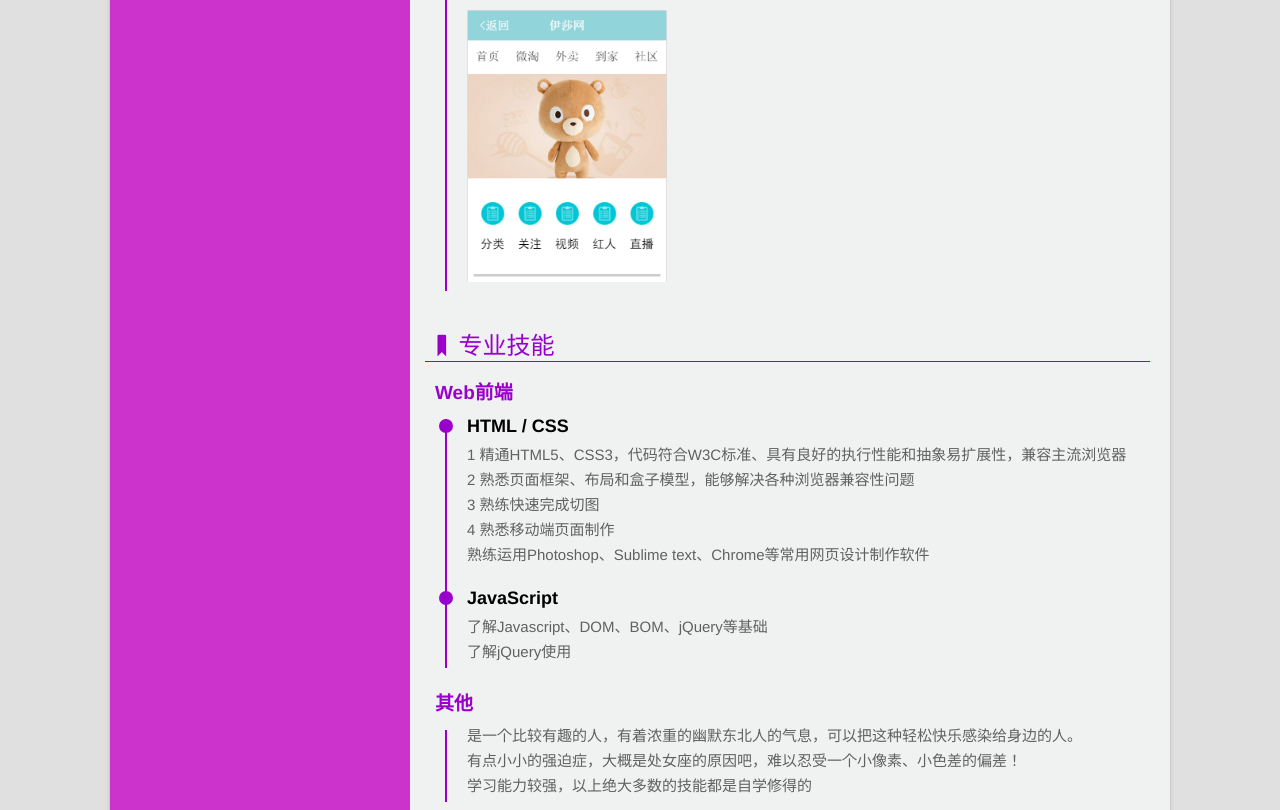
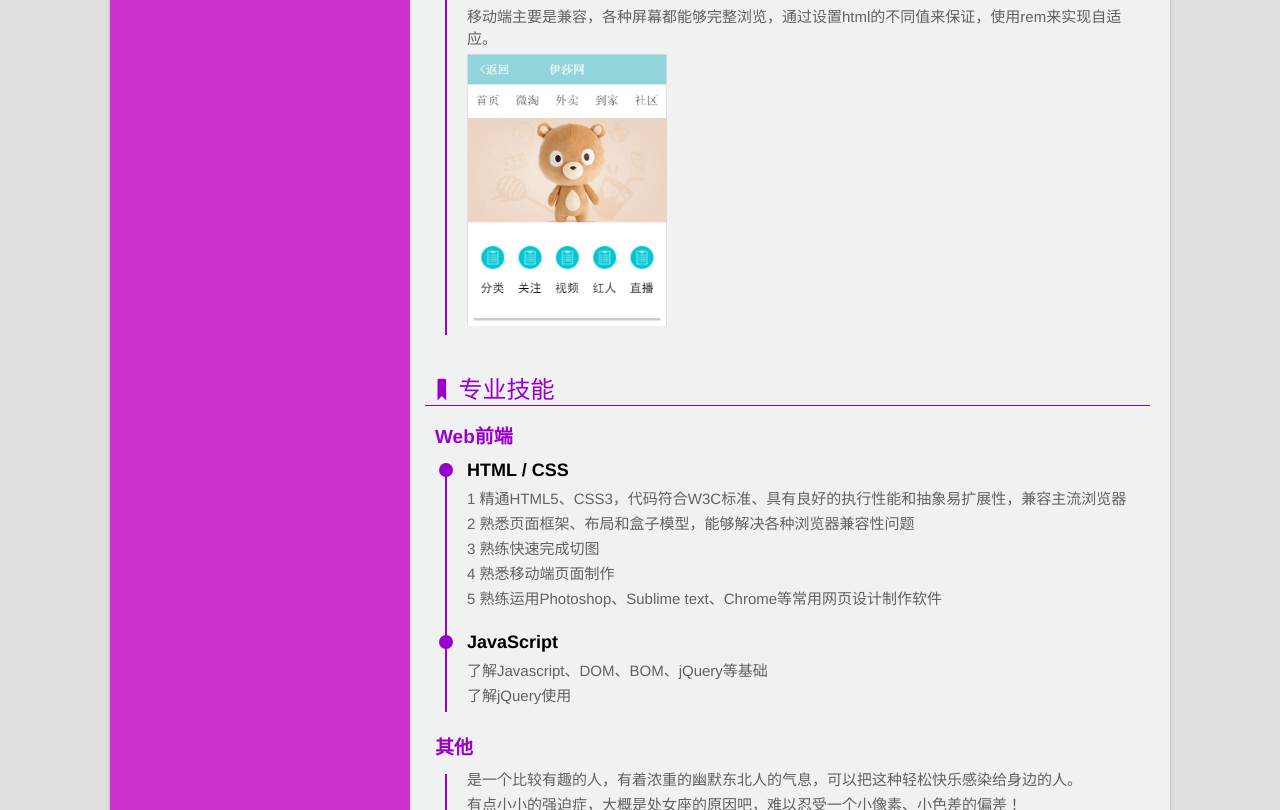
Before and after one commit to daiym/daiym.github.io, a website: page daiym/index.html in a window 1280 px wide. Shown: the part 972-1782 px from the top of the page. Drawn offline with Linux system fonts and the light colour scheme.

Commit message:
Add files via upload

```diff
--- a/daiym/index.html
+++ b/daiym/index.html
@@ -117,7 +117,7 @@
                                 <a href="https://github.com/daiym/daiym.github.io" target="_blank"><i class="icon-link"></i>源代码</a>
                                 <a href="https://daiym.github.io/dai8.html" target="_blank"><i class="icon-link"></i>Demo</a>
                             </h4>
-                            <p></p>
+                            <p>移动端主要是兼容，各种屏幕都能够完整浏览，通过设置html的不同值来保证，使用rem来实现自适应。</p>
                             <img src="img/8.png">
                         </li>
                     </ul>
@@ -133,7 +133,7 @@
                             <p>2 熟悉页面框架、布局和盒子模型，能够解决各种浏览器兼容性问题</p>
                             <p>3 熟练快速完成切图</p>
                             <p>4 熟悉移动端页面制作</p>
-                            <p>熟练运用Photoshop、Sublime text、Chrome等常用网页设计制作软件</p>
+                            <p>5 熟练运用Photoshop、Sublime text、Chrome等常用网页设计制作软件</p>
                         </li>
                         <li>
                             <div class="circle"></div>
```
Also changed, not shown: 1 other file.
